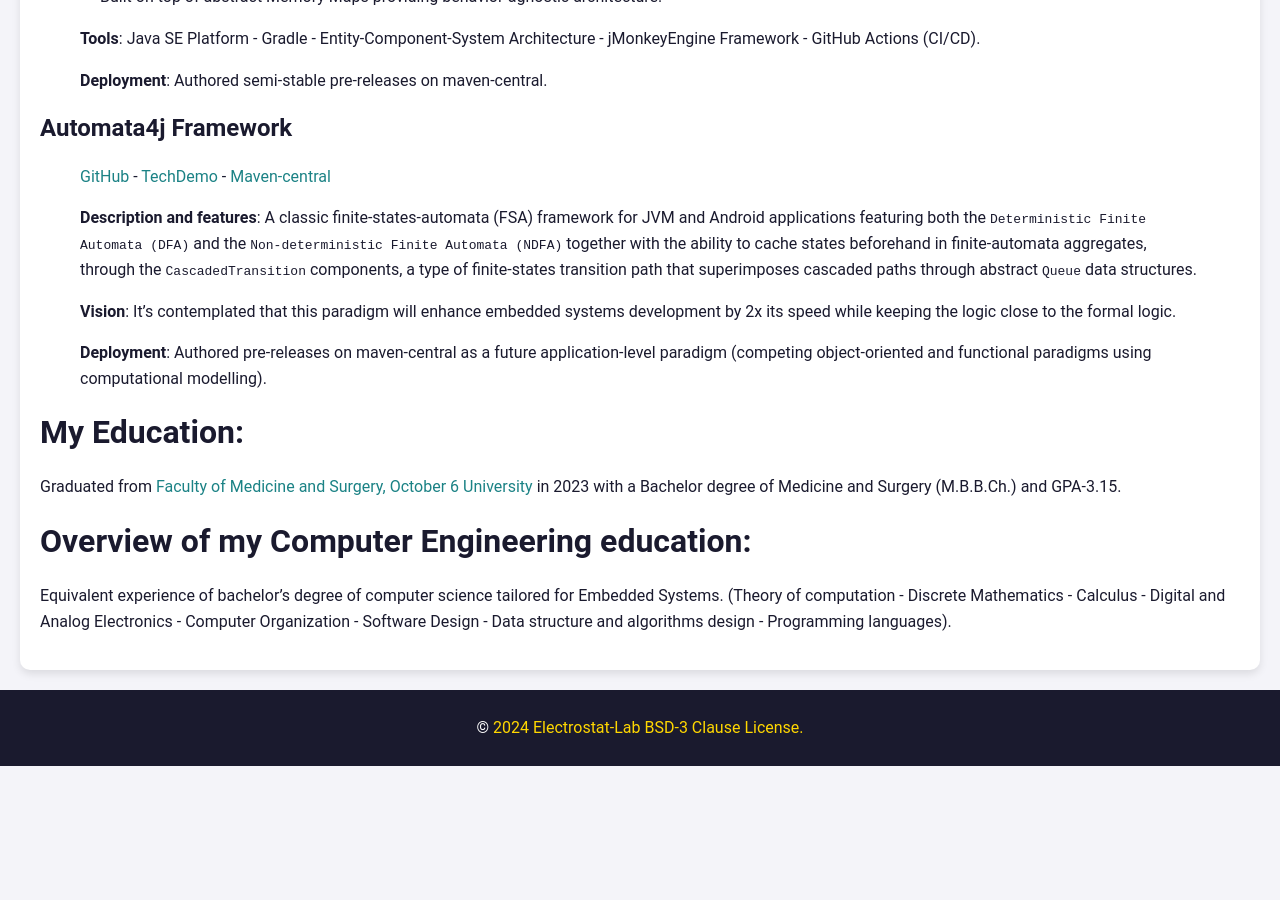
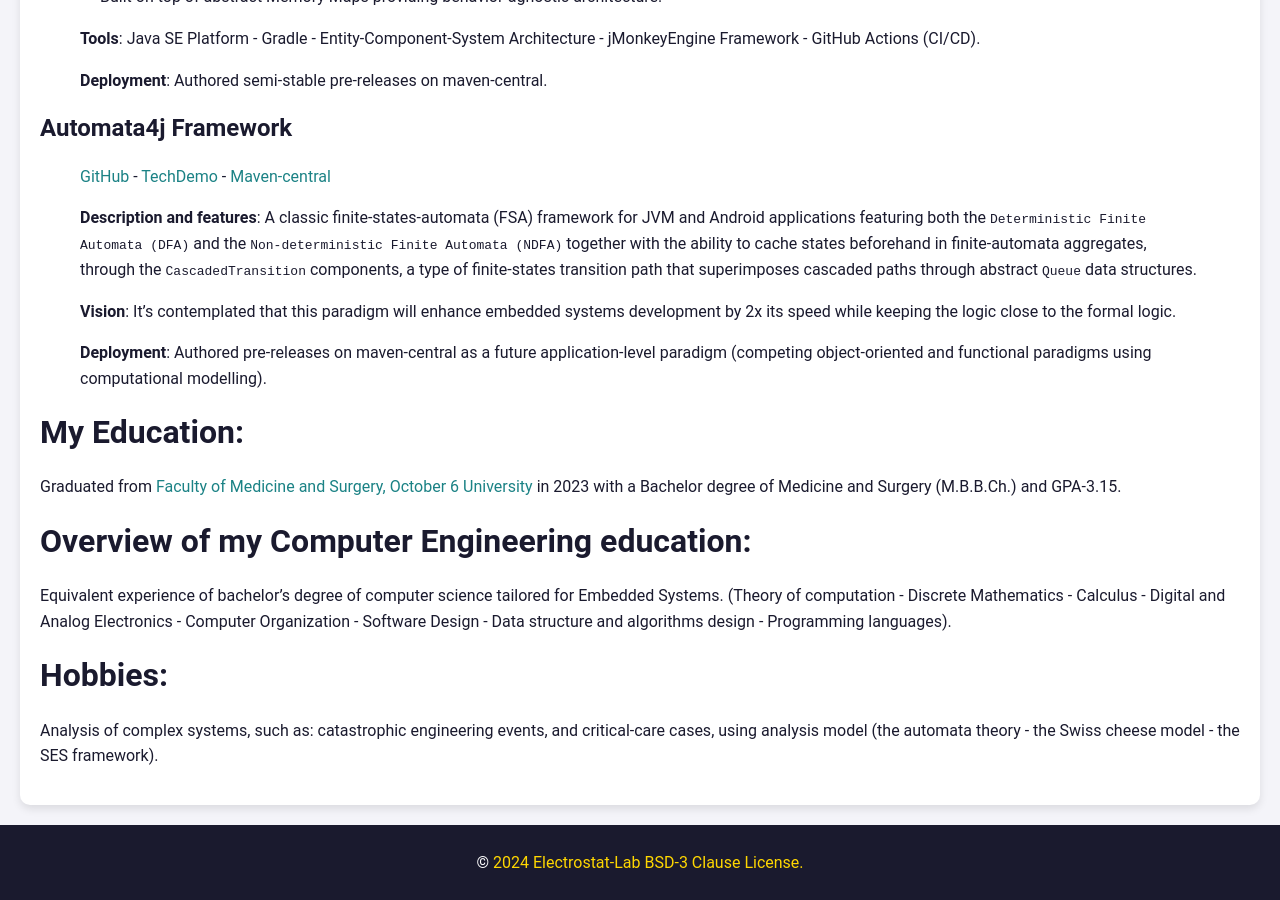
Before and after one commit to pavly-gerges/pavly-gerges, a Jekyll site: the page built from resume/index.md, in a window 1280 px wide and 900 px high, scrolled down 5215 px. Built offline with Jekyll 4.4.1, drawn with Linux system fonts in a browser that asks for light colours; our own code applies the rules of GitHub Pages for plain Markdown files; before the commit the page ends 5981 px from its top, so only the background shows below that.

Commit message:
Update index.md

```diff
--- a/resume/index.md
+++ b/resume/index.md
@@ -154,3 +154,6 @@ Graduated from [Faculty of Medicine and Surgery, October 6 University](https://o
 
 # Overview of my Computer Engineering education:
 Equivalent experience of bachelor's degree of computer science tailored for Embedded Systems. (Theory of computation - Discrete Mathematics - Calculus - Digital and Analog Electronics - Computer Organization - Software Design - Data structure and algorithms design - Programming languages).
+
+# Hobbies:
+Analysis of complex systems, such as: catastrophic engineering events, and critical-care cases, using analysis model (the automata theory - the Swiss cheese model - the SES framework).
```
